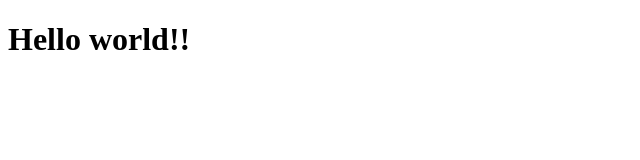
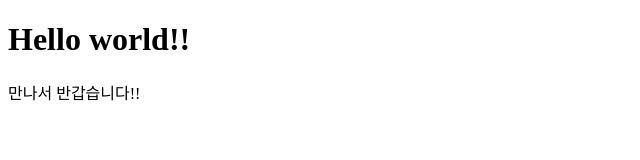
Before and after one commit to JeongYunHaeng/git-test, a plain HTML site: page index.html in a window 1280 px wide. Shown: the whole page, without its empty margins (0-640 px from the left). Drawn offline with Linux system fonts and the light colour scheme.

Commit message:
greeting

```diff
--- a/index.html
+++ b/index.html
@@ -7,5 +7,6 @@
 </head>
 <body>
     <h1>Hello world!!</h1>
+    <p>만나서 반갑습니다!!</p>
 </body>
 </html>
```
